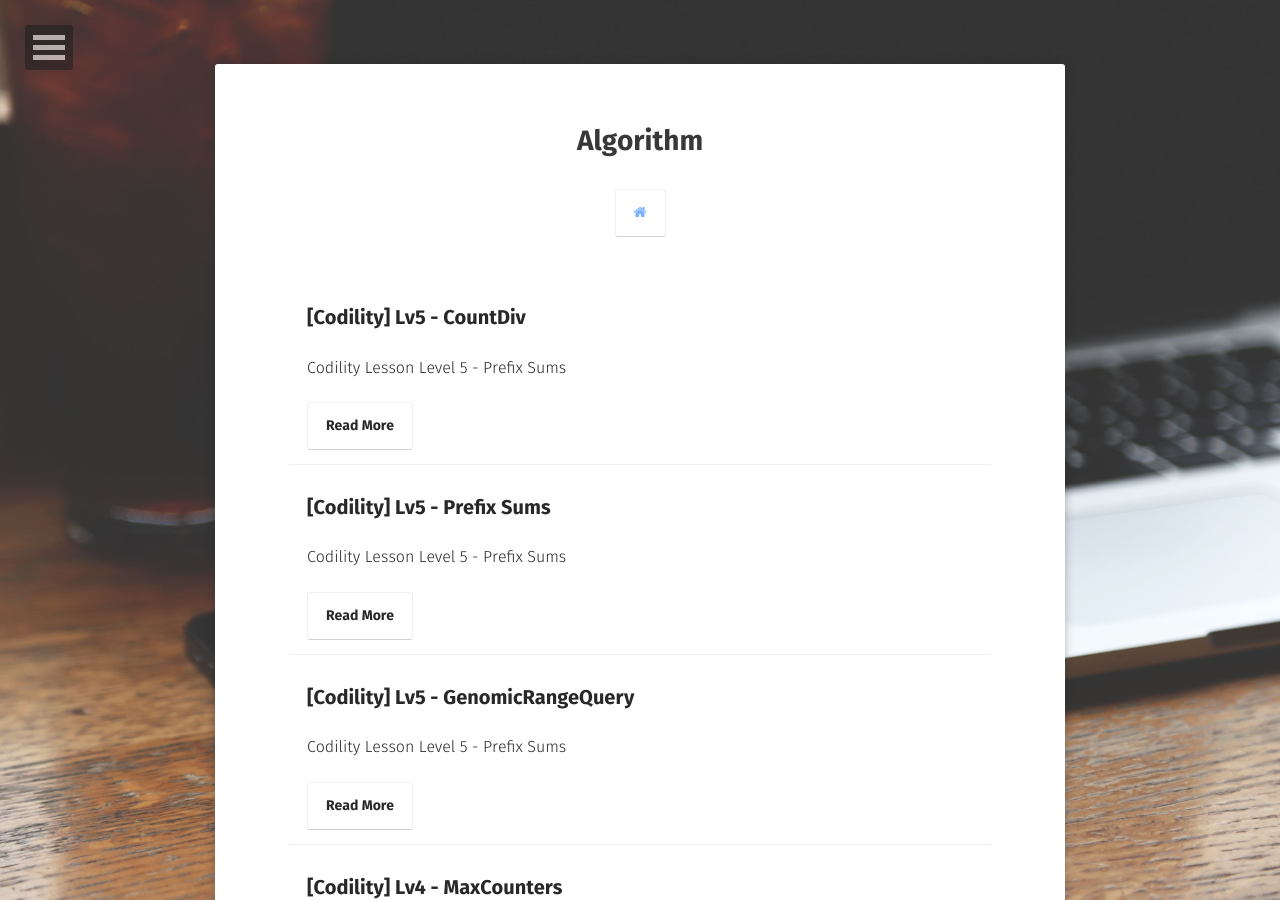
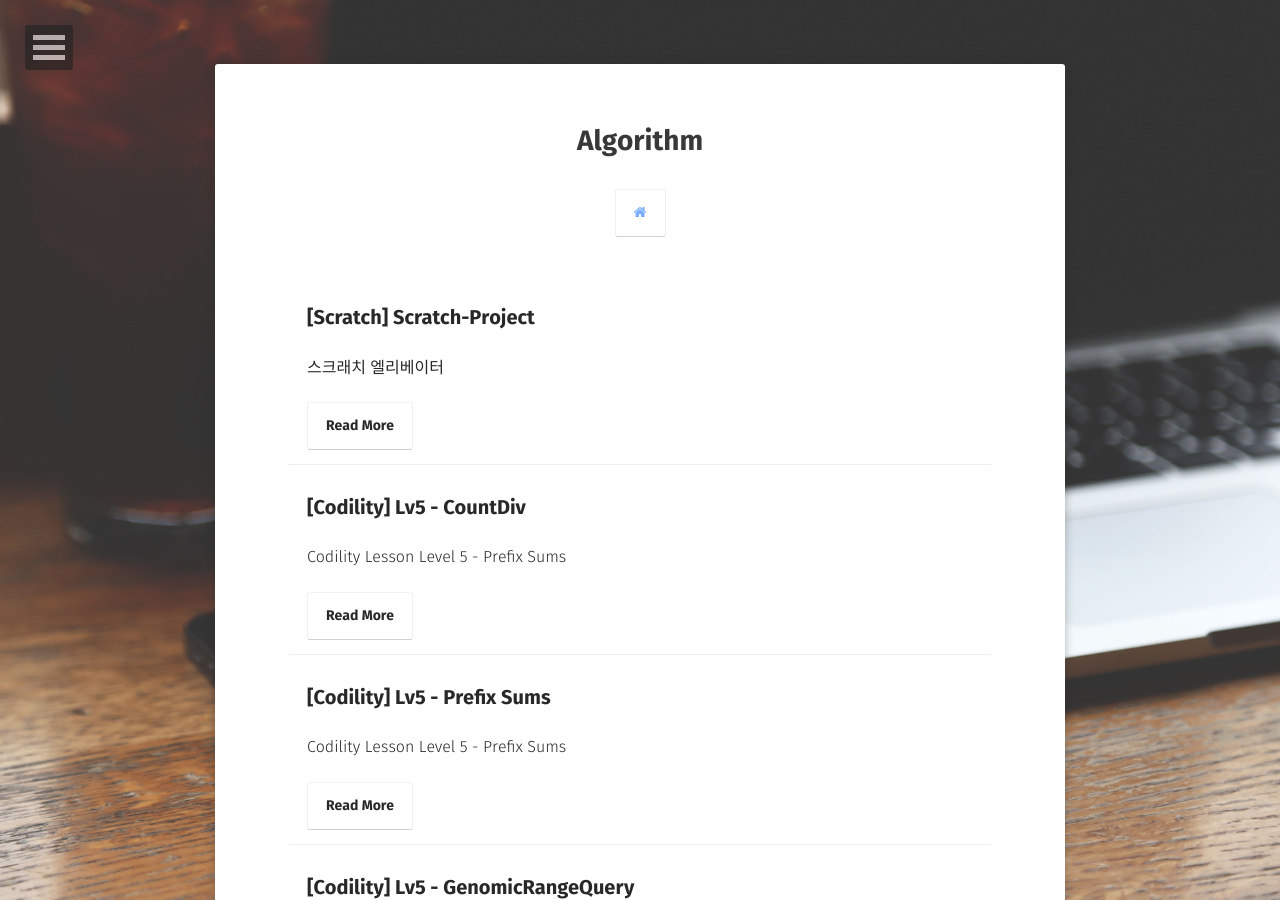
Before and after one commit to tobby48/tobby48.github.com, a Jekyll site: the page built from algorithm/index.md, in a window 1280 px wide and 900 px high. Built offline with Jekyll 4.4.1, drawn with Linux system fonts in a browser that asks for light colours; some web fonts are replaced; part of the change alters nothing that is shown.

Commit message:
Update and rename 2020-02-19-test.md to 2021-07-24-Scratch-Elevator.md

```diff
--- a/_posts/Algorithm/2020-02-19-test.md
+++ b/_posts/Algorithm/2021-07-24-Scratch-Elevator.md
@@ -2,9 +2,9 @@
 layout: post
 title: '[Scratch] Scratch-Project'
 excerpt: 스크래치 엘리베이터
-category: Scratch
+category: Algorithm
 tags:
-  - Scratch
+  - Algorithm
 ---
 
 <iframe src="https://jamesbmadden.github.io/scratch-silicon/#337736170" allowtransparency="true" width="700" height="550" frameborder="0" scrolling="no" allowfullscreen></iframe>
```
